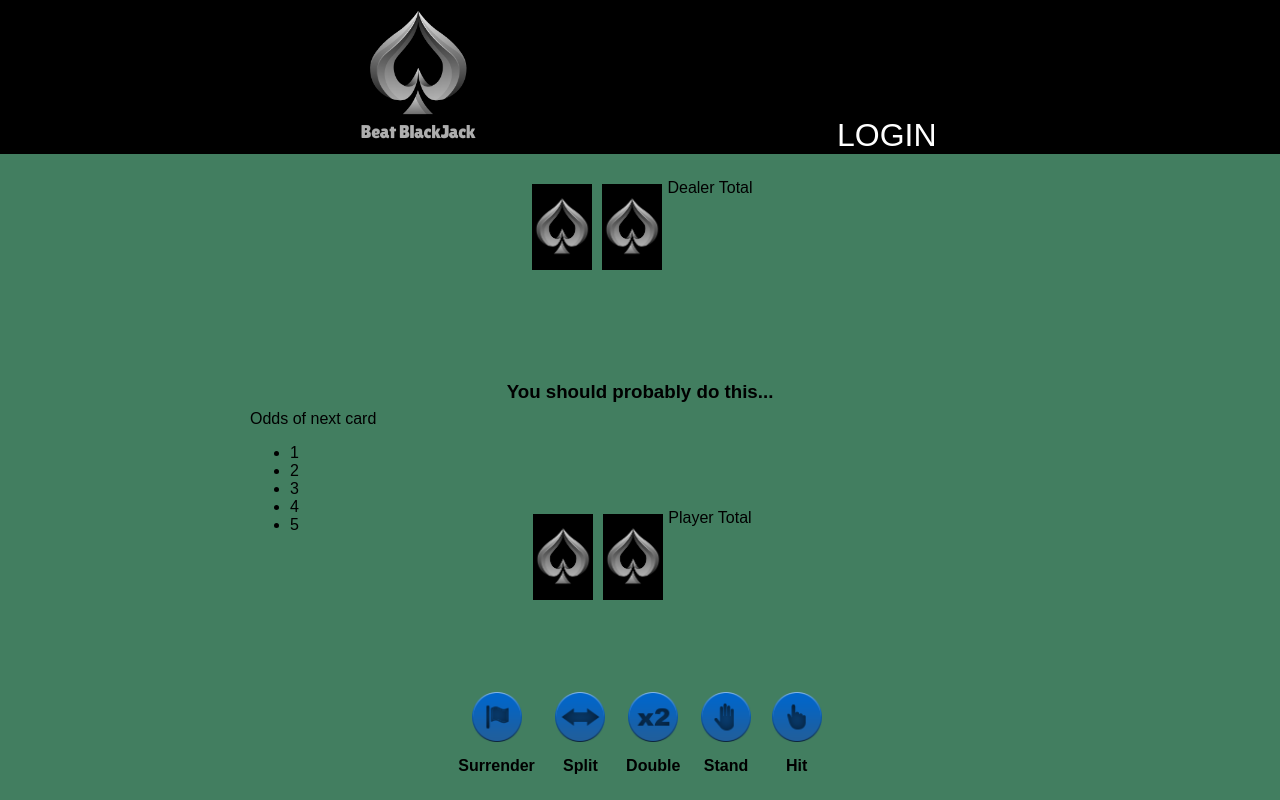
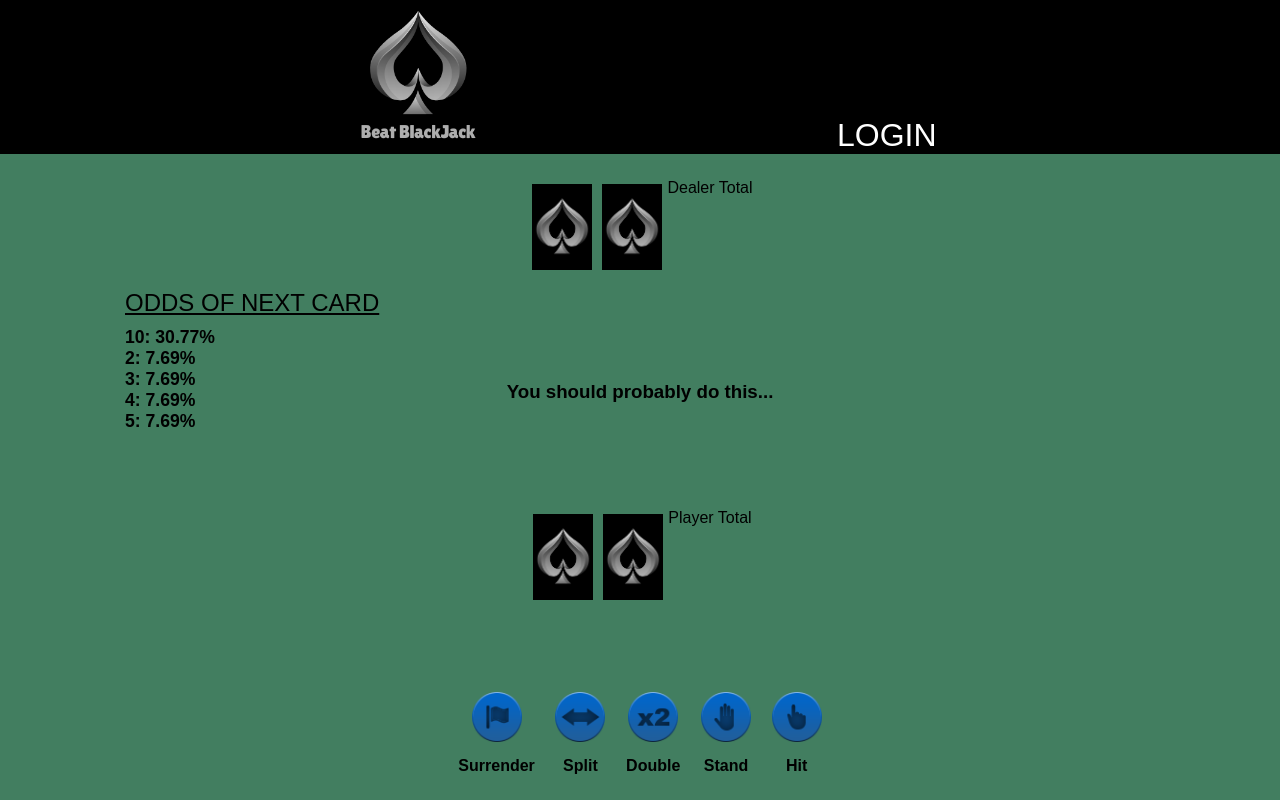
Before and after one commit to gmkimma/bottega-final-project, a React (Create React App) app: page / in a window 1280 px wide. Built offline with nearby package versions, Linux system fonts and the light colour scheme.

Commit message:
added Odds component

```diff
--- a/src/components/pages/home.js
+++ b/src/components/pages/home.js
@@ -2,6 +2,7 @@ import React, { Component } from 'react'
 
 import NavBar from '../navigation/navigation-container'
 import CardModal from '../modals/card-modal'
+import Odds from '../strategy/odds'
 
 import Deck from '../deck/deck'
 import cardDesign from '../../assets/images/home/card-design.png'
@@ -21,10 +22,13 @@ export default class Home extends Component {
       bgColor: '',
       bgImg: cardDesign,
       cardModalIsOpen: false,
-      card: ''
+      card: '',
+      dealerTotal: 0
     }
 
     this.handleCardSelection = this.handleCardSelection.bind(this)
+    this.handleModalClose = this.handleModalClose.bind(this)
+    this.handleCardClick = this.handleCardClick.bind(this)
   }
 
   handleCardSelection (card) {
@@ -34,13 +38,13 @@ export default class Home extends Component {
     })
   }
 
-  handleModalClose = e => {
+  handleModalClose () {
     this.setState({
       cardModalIsOpen: false
     })
   }
 
-  handleCardClick = e => {
+  handleCardClick () {
     this.setState({
       bgColor: 'white',
       bgImg: 'none',
@@ -70,7 +74,16 @@ export default class Home extends Component {
             >
               {this.state.card}
             </div>
-            <div className='card'></div>
+            <div
+              className='card'
+              style={{
+                backgroundColor: this.state.bgColor,
+                backgroundImage: this.state.bgImg
+              }}
+              onClick={this.handleCardClick}
+            >
+              {this.state.card}
+            </div>
             <div className='dealer-total'>Dealer Total</div>
           </div>
 
@@ -109,16 +122,7 @@ export default class Home extends Component {
             </div>
           </div>
 
-          <div className='odds-wrapper'>
-            Odds of next card
-            <ul>
-              <li>1</li>
-              <li>2</li>
-              <li>3</li>
-              <li>4</li>
-              <li>5</li>
-            </ul>
-          </div>
+          <Odds deck={this.state.deck} />
         </div>
       </>
     )
--- /dev/null
+++ b/src/components/strategy/odds.js
@@ -0,0 +1,45 @@
+import React from 'react'
+
+export default function Odds (props) {
+  const deck = props.deck
+  const newDeck = []
+  const numOfCards = {}
+  const oddsOfCard = {}
+
+  //Removing the suit from each card
+  deck.forEach(card => {
+    card = card.slice(0, -1)
+    newDeck.push(card)
+  })
+
+  //Updating the face cards to the value of 10
+  newDeck.forEach(card => {
+    if (card === 'K' || card === 'Q' || card === 'J') {
+      card = '10'
+    }
+    numOfCards[card] = (numOfCards[card] || 0) + 1
+  })
+
+  //Calculating the odds of each card occurring
+  Object.keys(numOfCards).forEach(card => {
+    oddsOfCard[card] = ((numOfCards[card] / newDeck.length) * 100).toFixed(2)
+  })
+
+  //Creating an array of the odds in ascending order
+  const sortedDeck = Object.entries(oddsOfCard).sort((a, b) => b[1] - a[1])
+
+  return (
+    <>
+      <div className='odds-wrapper'>
+        <p>Odds of next card</p>
+        <ul>
+          <li>{`${sortedDeck[0][0]}: ${sortedDeck[0][1]}%`}</li>
+          <li>{`${sortedDeck[1][0]}: ${sortedDeck[1][1]}%`}</li>
+          <li>{`${sortedDeck[2][0]}: ${sortedDeck[2][1]}%`}</li>
+          <li>{`${sortedDeck[3][0]}: ${sortedDeck[3][1]}%`}</li>
+          <li>{`${sortedDeck[4][0]}: ${sortedDeck[4][1]}%`}</li>
+        </ul>
+      </div>
+    </>
+  )
+}
--- a/src/style/home.css
+++ b/src/style/home.css
@@ -45,6 +45,19 @@
 }
 .game-table .odds-wrapper {
   position: absolute;
-  left: 250px;
-  bottom: 250px;
+  left: 125px;
+  bottom: 350px;
+  font-size: 1.1rem;
+}
+.game-table .odds-wrapper p {
+  text-decoration: underline;
+  text-transform: uppercase;
+  font-size: 1.5rem;
+  margin: 0;
+}
+.game-table .odds-wrapper ul {
+  list-style: none;
+  font-weight: bold;
+  margin-left: -40px;
+  margin-top: 10px;
 }/*# sourceMappingURL=home.css.map */
--- a/src/style/home.scss
+++ b/src/style/home.scss
@@ -50,7 +50,22 @@
 
   .odds-wrapper {
     position: absolute;
-    left: 250px;
-    bottom: 250px;
+    left: 125px;
+    bottom: 350px;
+    font-size: 1.1rem;
+
+    p {
+      text-decoration: underline;
+      text-transform: uppercase;
+      font-size: 1.5rem;
+      margin: 0;
+    }
+
+    ul {
+      list-style: none;
+      font-weight: bold;
+      margin-left: -40px;
+      margin-top: 10px;
+    }
   }
 }
--- a/src/style/main.css
+++ b/src/style/main.css
@@ -79,8 +79,21 @@ body {
 }
 .game-table .odds-wrapper {
   position: absolute;
-  left: 250px;
-  bottom: 250px;
+  left: 125px;
+  bottom: 350px;
+  font-size: 1.1rem;
+}
+.game-table .odds-wrapper p {
+  text-decoration: underline;
+  text-transform: uppercase;
+  font-size: 1.5rem;
+  margin: 0;
+}
+.game-table .odds-wrapper ul {
+  list-style: none;
+  font-weight: bold;
+  margin-left: -40px;
+  margin-top: 10px;
 }
 
 .login-page {
```
Also changed, not shown: 2 other files (tests, documents, lock files or other folders).
